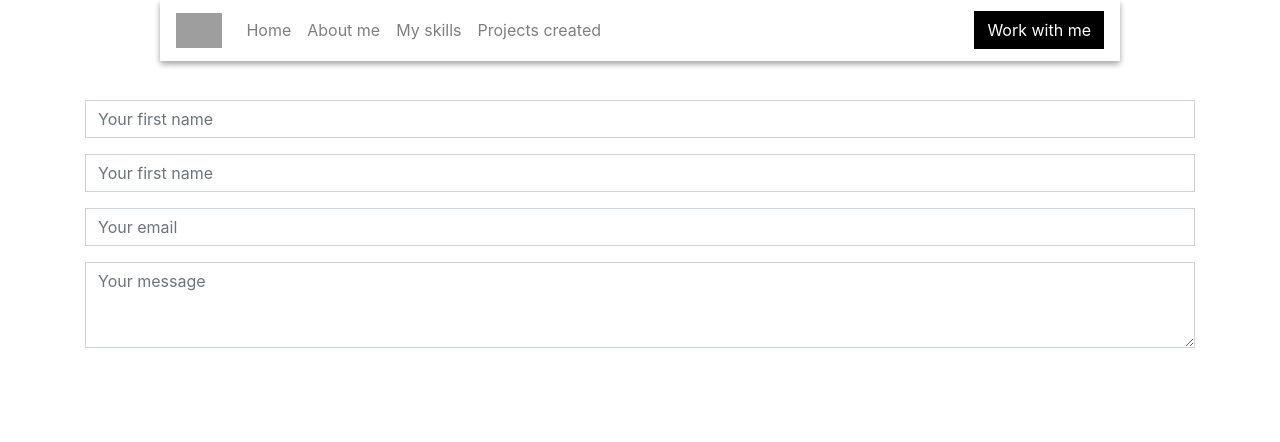
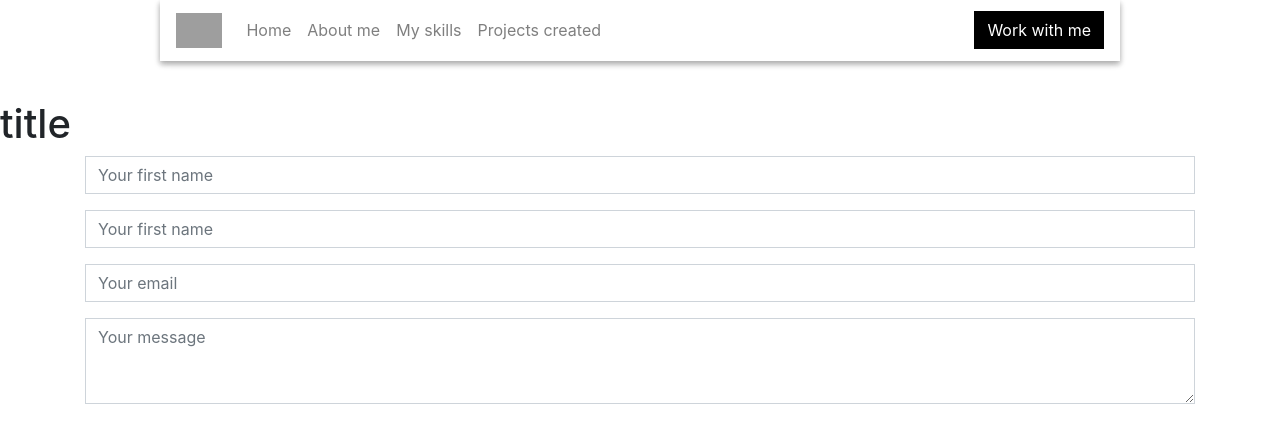
Before and after one commit to AlejandroMilan/MilanPortfolio, a Nuxt app: page /contact in a window 1280 px wide. Shown: the top 442 px of the page. Built offline with nearby package versions, Linux system fonts and the light colour scheme; grey boxes are pictures that could not be loaded.

Commit message:
Contact title added to contact page

```diff
--- a/pages/contact.vue
+++ b/pages/contact.vue
@@ -1,16 +1,23 @@
 <template>
   <main>
-    <ContactForm></ContactForm>
+    <div class="left">
+      <ContactTitle></ContactTitle>
+    </div>
+    <div class="right">
+      <ContactForm></ContactForm>
+    </div>
   </main>
 </template>
 
 <script lang="ts">
 import Vue from 'vue'
 import ContactForm from '~/components/contact_page-components/ContactForm.vue'
+import ContactTitle from '~/components/contact_page-components/ContactTitle.vue'
 
 export default Vue.extend({
   components: {
     ContactForm,
+    ContactTitle,
   },
 })
 </script>
```
